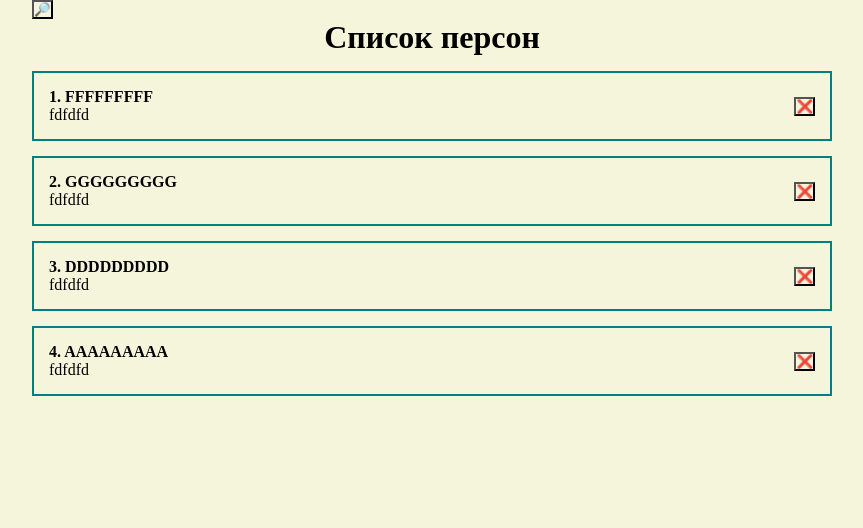
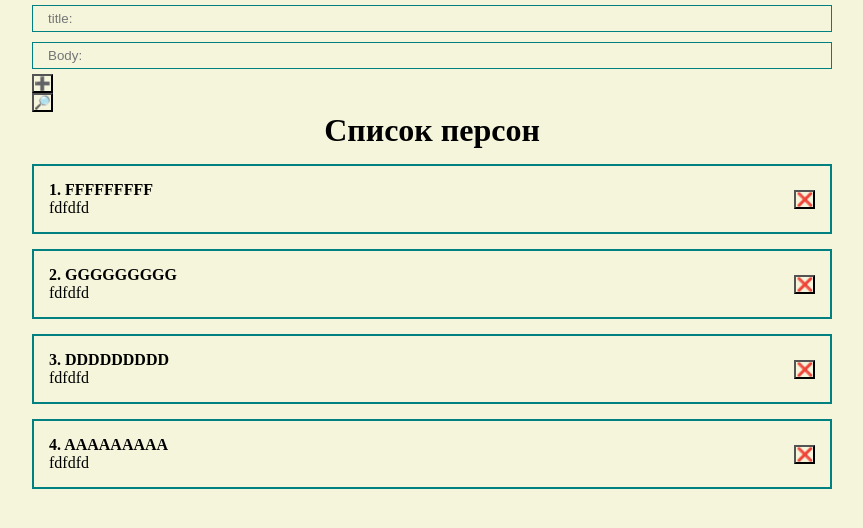
Before and after one commit to oxpan/webclient_rpbd, a React (Create React App) app: page / in a window 1280 px wide. Shown: the top 528 px of the page, without its empty margins (208-1071 px from the left). Built offline with nearby package versions, Linux system fonts and the light colour scheme.

Commit message:
перенос формы в этот файл

```diff
--- a/src/phonebook/PhoneBookForm.jsx
+++ b/src/phonebook/PhoneBookForm.jsx
@@ -1,12 +1,49 @@
-import React from 'react';
+import React, {useState} from 'react';
 import Input from "./UI/input/Input";
 import Button from "./UI/button/Button";
 
-const PhoneBookForm = () => {
+
+
+const PhoneBookForm = ({create}) => {
+    const [pers,setPers] = useState({
+        title:"",
+        body:""
+    })
+
+    const addPerson = (e) => {
+        e.preventDefault();
+        const newPerson={
+            ...pers,id:Date.now()
+        }
+        create(newPerson)
+        // setPerson([...persone,{...pers,id: Date.now()}]);
+        // setTitle("");
+        // setBody("");
+        setPers({title: "",body: ""});
+    }
+
     return (
-        <div>
 
-        </div>
+            <form>
+                <Input
+                    type={"text"}
+                    placeholder={"title:"}
+                    value={pers.title}
+                    onChange={e=>setPers({...pers,title: e.target.value})}
+                />
+                <Input
+                    value={pers.body}
+                    onChange={e=>setPers({...pers,body:e.target.value})}
+                    type={"text"}
+                    placeholder={"Body:"}
+                />
+                {/*<Input*/}
+                {/*    type={"text"}*/}
+                {/*    placeholder={"Number:"}*/}
+                {/*/>*/}
+                <Button onClick={addPerson}>➕</Button>
+            </form>
+
     );
 };
 
```
